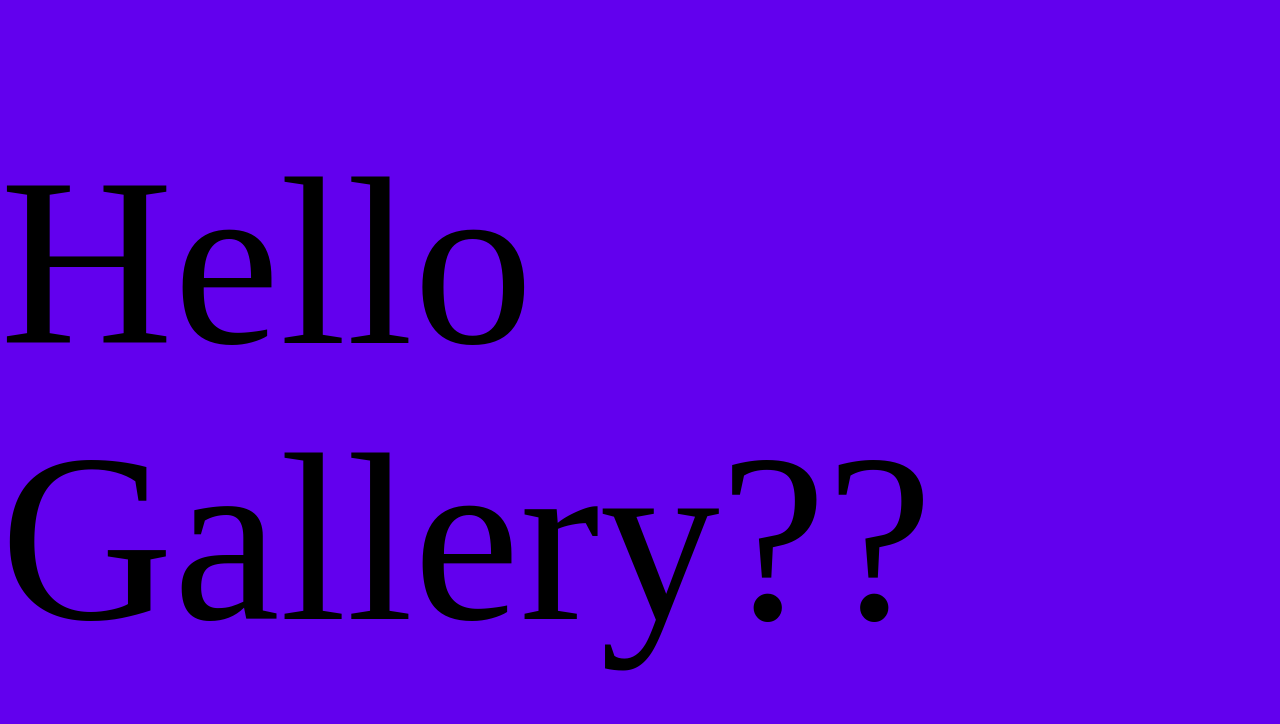
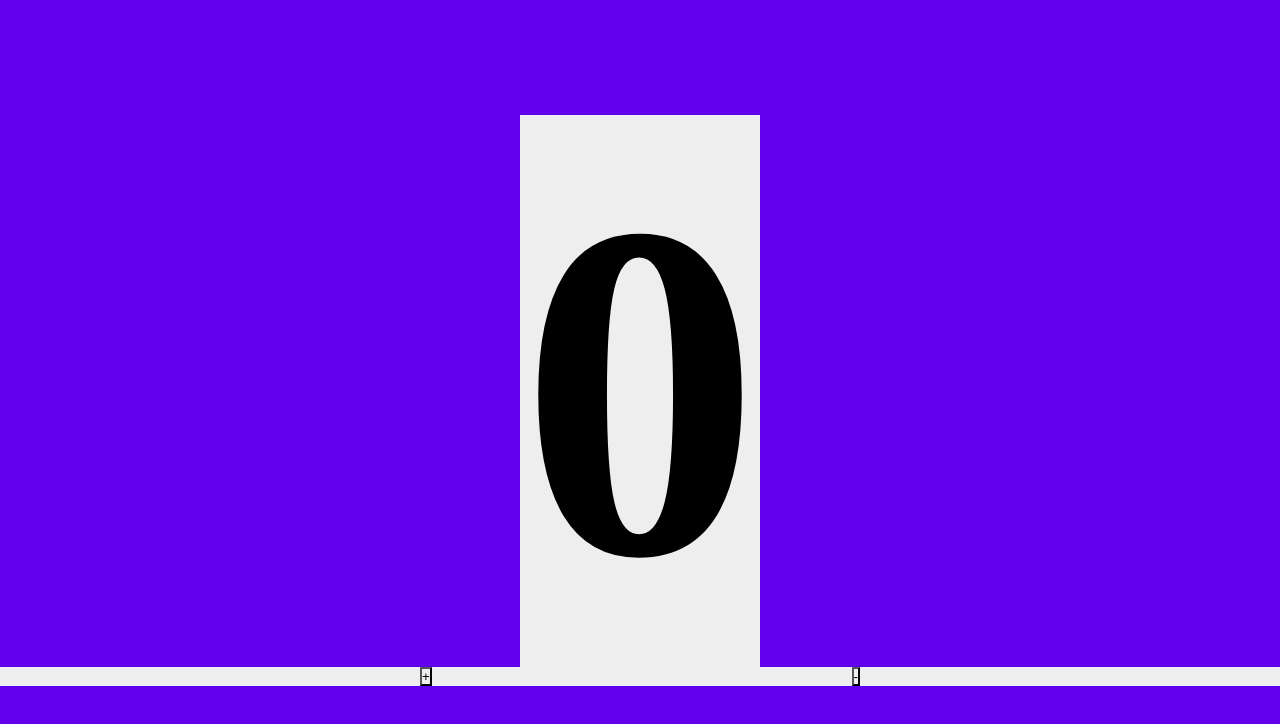
Before and after one commit to ajrfyd/bestGallery, a React (Create React App) app: page / in a window 1280 px wide. Shown: the top 724 px of the page. Built offline with nearby package versions, Linux system fonts and the light colour scheme.

Commit message:
Update: add Initial Setting

```diff
--- a/public/index.html
+++ b/public/index.html
@@ -10,7 +10,6 @@
       content="Web site created using create-react-app"
     />
     <link rel="apple-touch-icon" href="%PUBLIC_URL%/logo192.png" />
-    <link rel="manifest" href="%PUBLIC_URL%/manifest.json" />
     <title>React App</title>
   </head>
   <body>
--- a/src/App.js
+++ b/src/App.js
@@ -1,11 +1,21 @@
 import React from "react";
 import styled from "styled-components";
+import { useSelector, useDispatch } from 'react-redux';
+import { increment, decrement } from './store/test';
 
 function App() {
+  const test = useSelector(state => state.testReducer.count);
+  const dispatch = useDispatch();
+
+
 
   return (
     <Container>
-      Hello Gallery??
+      <h1>{test}</h1>
+      <div style={{ display: "flex", justifyContent: 'space-evenly', width: '100%'}}>
+        <button onClick={() => dispatch(increment())}>+</button>
+        <button onClick={() => dispatch(decrement())}>-</button>
+      </div>
     </Container>
   )
 }
@@ -20,5 +30,6 @@ const Container = styled.div`
   justify-content: center;
   height: 100vh;
   font-size: ${h};
-  background-color: #6200ee
+  background-color: #6200ee;
+  flex-direction: column;
 `
--- a/src/index.js
+++ b/src/index.js
@@ -2,8 +2,17 @@ import React from 'react';
 import ReactDom from 'react-dom';
 import App from './App';
 import './index.css';
+import { createStore, applyMiddleware } from 'redux';
+import rootReducer from './store';
+import { Provider, } from 'react-redux';
+import logger from 'redux-logger';
+import thunk from 'redux-thunk';
 
+const store = createStore(rootReducer, applyMiddleware(thunk ,logger));
 
 ReactDom.render(
-  <App />, document.querySelector('#root')
+  <Provider store={store}>
+    <App />
+  </Provider>,
+  document.querySelector('#root')
 )
--- /dev/null
+++ b/src/store/index.js
@@ -0,0 +1,8 @@
+import { combineReducers } from "redux";
+import testReducer from "./test";
+
+const rootReducer = combineReducers({
+  testReducer
+})
+
+export default rootReducer;
--- /dev/null
+++ b/src/store/test.js
@@ -0,0 +1,37 @@
+const INCREMENT = 'test/INCREMENT';
+const DECREMENT = 'test/DECREMENT';
+
+const initialState = {
+  count: 0
+}
+
+export const increment = () => {
+  return {
+    type: INCREMENT
+  }
+}
+
+export const decrement = () => {
+  return {
+    type: DECREMENT
+  }
+}
+
+const testReducer = (state = initialState, action) => {
+  switch(action.type) {
+    case INCREMENT:
+      return {
+        ...state,
+        count: state.count + 1
+      }
+    case DECREMENT:
+      return {
+        ...state,
+        count: state.count -1
+      }
+    default:
+      return state;
+  }
+}
+
+export default testReducer;
```
Also changed, not shown: package.json (+9 -0 lines), 1 other file (tests, documents, lock files or other folders).
